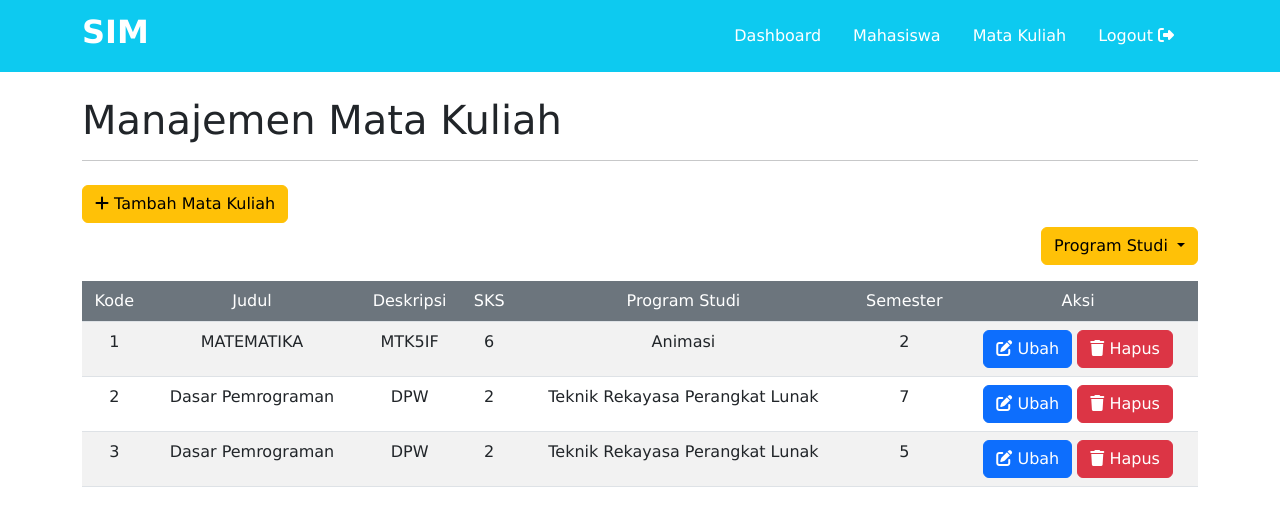
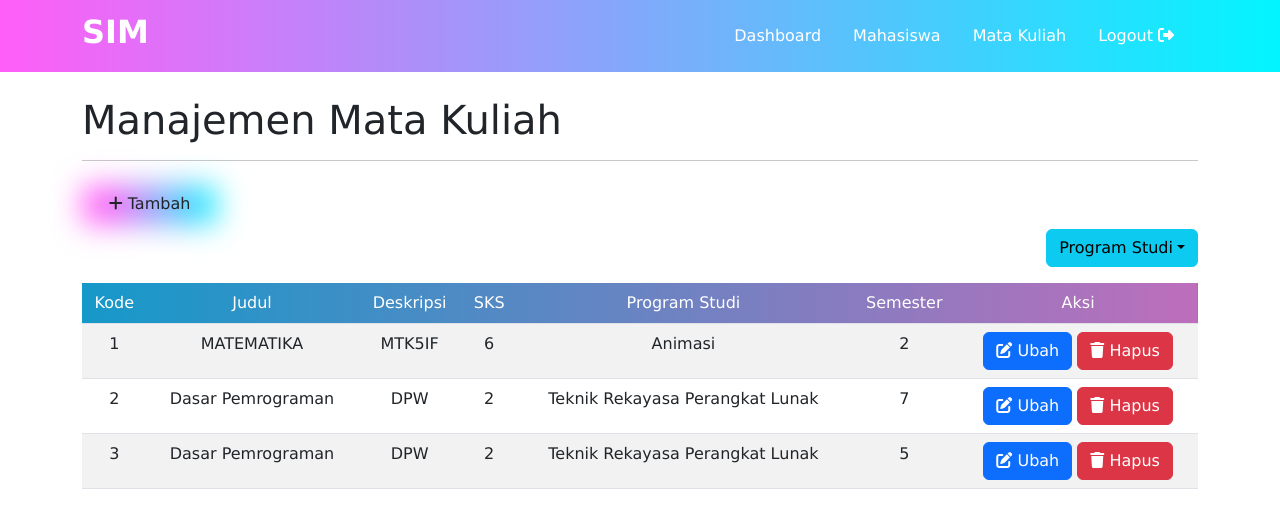
Before and after one commit to ziliwu159/tb1, a Flask app: page /matakuliah in a window 1280 px wide. Shown: the top 507 px of the page. Run offline with Flask 3, Linux system fonts and the light colour scheme; data comes from the database, SQL or seed files in the repository; some libraries are stand-ins or nearby versions.

Commit message:
perbaiki

```diff
--- a/Templates/layout.html
+++ b/Templates/layout.html
@@ -3,14 +3,15 @@
     <head>
         <meta charset="UTF-8" />
         <title>SIK WEBAPP</title>
-        <link rel="stylesheet" href="{{ url_for('static', filename='css/bootstrap.min.css') }}" />
+                <link rel="stylesheet" href="{{ url_for('static', filename='css/matkul.css') }}">
+        <link rel="stylesheet" href="{{ url_for('static', filename='css/bootstrap.min.css') }}">
 
         <!-- font awesome -->
         <link rel="stylesheet" href="https://cdnjs.cloudflare.com/ajax/libs/font-awesome/6.4.2/css/all.min.css">
 
     </head>
     <body style="font-family: 'Lucida Sans', 'Lucida Sans Regular', 'Lucida Grande', 'Lucida Sans Unicode', Geneva, Verdana, sans-serif;">
-        <nav class="navbar navbar-expand-lg navbar-dark bg-info fixed-top">
+        <nav class="navbar navbar-expand-lg navbar-dark fixed-top" style="background: linear-gradient(to right, rgba(255, 94, 247, 1), rgba(2, 245, 255, 1));">
             <div class="container">
                 <a class="navbar-brand" href="/">
                     <h2 class="text-white fw-bold">SIM</h2>
--- a/Templates/matakuliah/data-kuliah.html
+++ b/Templates/matakuliah/data-kuliah.html
@@ -3,13 +3,11 @@
 
   <h2 class="display-6">Manajemen Mata Kuliah</h2>
   <hr>
-  <a href="/matakuliah/tambah" class="btn btn-warning mb-1 mt-2"><i class="fa-solid fa-plus"></i> Tambah Mata Kuliah</a>
+  <a href="/matakuliah/tambah" class="btn btn-custom mb-1 mt-2"><i class="fa-solid fa-plus"></i> Tambah </a>
 
   <div class="d-flex justify-content-end mb-3">
     <div class="dropdown ">
-      <button class="btn btn-warning dropdown-toggle " type="button" data-bs-toggle="dropdown" aria-expanded="false">
-        Program Studi
-      </button>
+      <button class="btn btn-info dropdown-toggle " type="button" data-bs-toggle="dropdown" aria-expanded="false">Program Studi</button>
       <ul class="dropdown-menu">
         <li><a class="dropdown-item" href="matakuliah/IF">IF</a></li>
         <li><a class="dropdown-item" href="matakuliah/TRM">TRM</a></li>
@@ -32,7 +30,11 @@
       {% endfor %} {% endif %} {% endwith %}
       <table class="table table-striped text-center">
         <thead>
-          <tr class="bg-secondary text-white">
+          <tr class="bg-secondary text-white" style="background: linear-gradient(
+    to left,
+    rgba(203, 109, 198, 0.854),
+    rgb(21, 153, 201)
+  );">
             <td>Kode</td>
             <td>Judul</td>
             <td>Deskripsi </td>
--- /dev/null
+++ b/static/css/matkul.css
@@ -0,0 +1,41 @@
+
+.btn-custom {
+  width: 135px;
+  height: 40px;
+  cursor: pointer;
+  color: #fff;
+  font-size: 17px;
+  border-radius: 1rem;
+  border: none;
+  position: relative;
+  background: #100720;
+  transition: 0.1s;
+  text-align: center;
+}
+
+.btn-custom::before {
+  content: "";
+  width: 100%;
+  height: 100%;
+  background: linear-gradient(
+    to right,
+    rgba(255, 94, 247, 1) 17.8%,
+    rgba(2, 245, 255, 1) 100.2%
+  );
+  filter: blur(15px);
+  z-index: -1;
+  position: absolute;
+  left: 0;
+  top: 0;
+}
+
+.btn-custom:hover {
+  transform: scale(0.9) rotate(3deg);
+  background: linear-gradient(
+    to right,
+    rgba(255, 94, 247, 1),
+    rgba(2, 245, 255, 1)
+  );
+  background-size: 100%;
+  transition: 0.5s;
+}
```
Also changed, not shown: Templates/mahasiswa/data-mahasiswa.html (+6 -2 lines), Templates/matakuliah/data-kuliah-prodi/main.html (+7 -3 lines).
